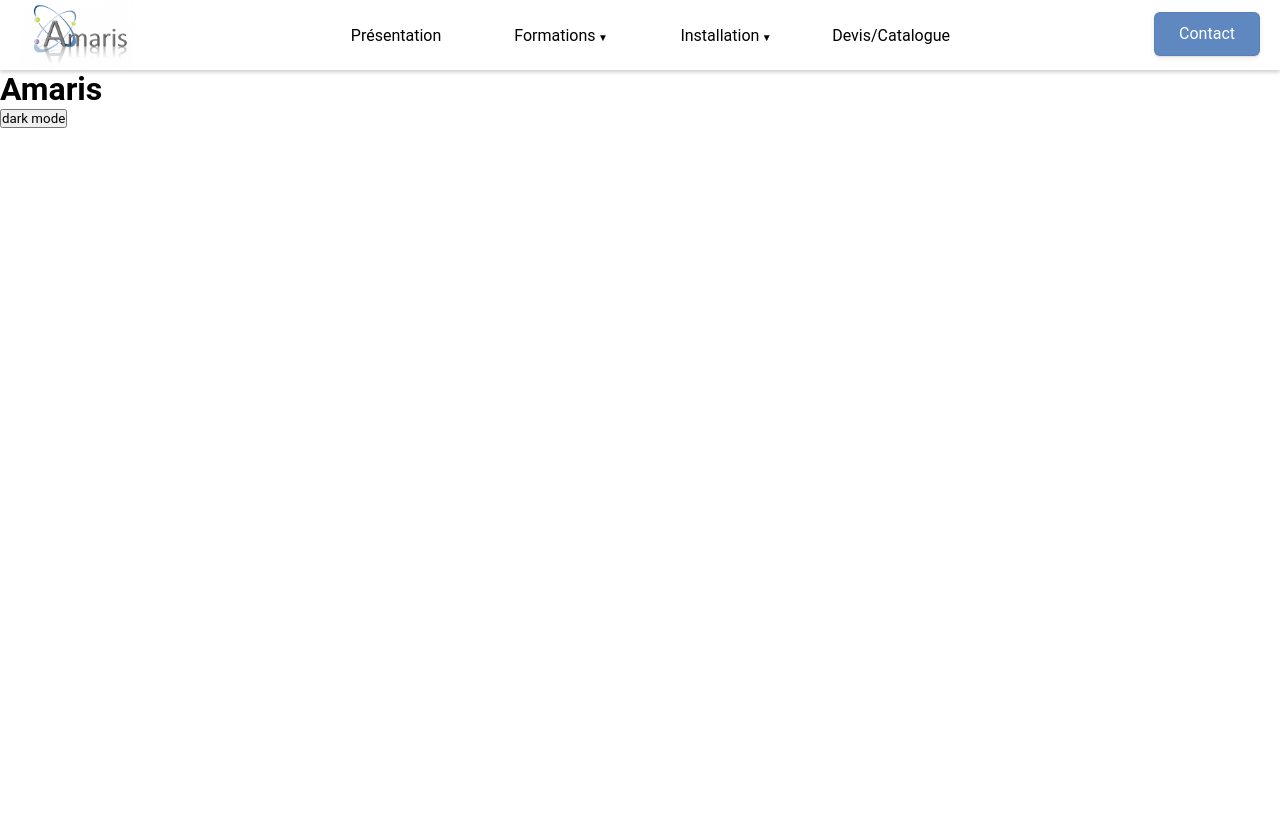
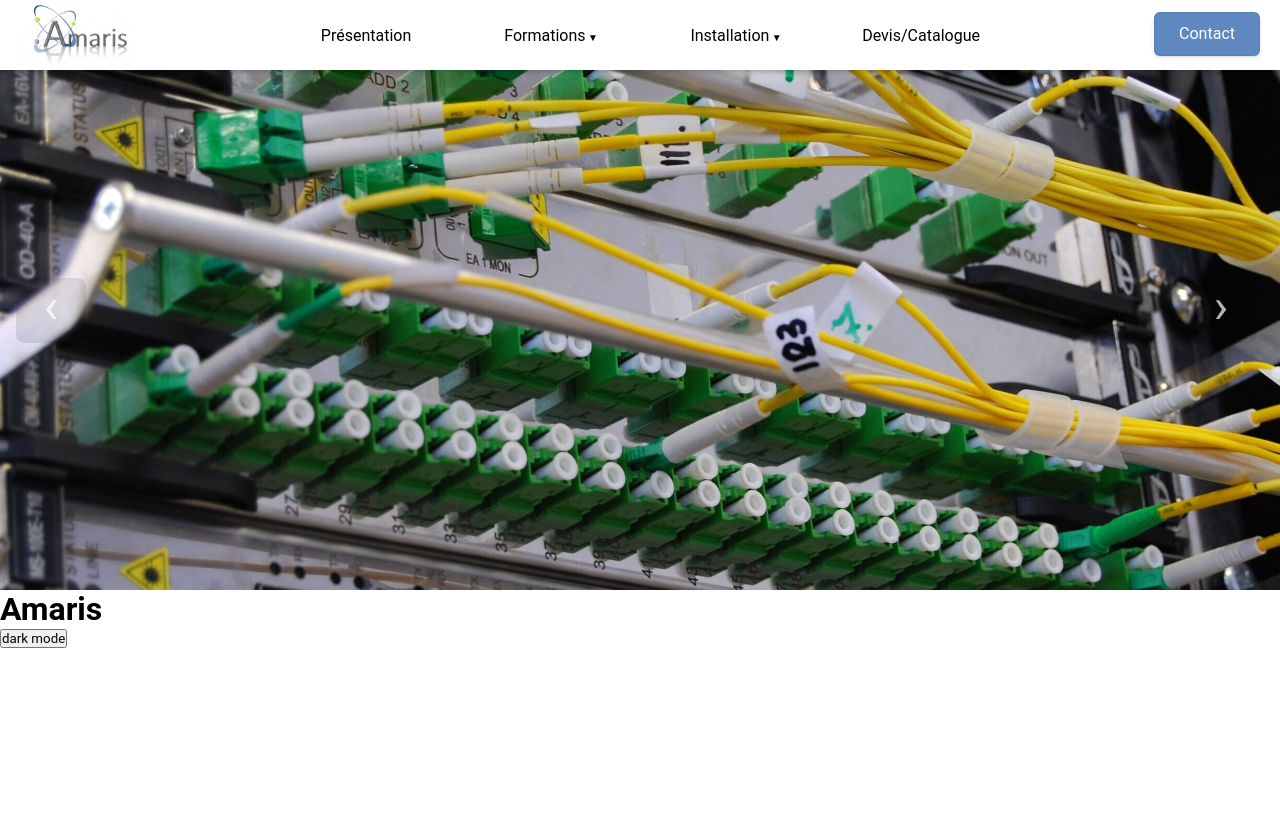
Before and after one commit to alexlec2/amaris_app, a PHP site: page / in a window 1280 px wide. Shown: the top 830 px of the page. Run offline with PHP 8.4, Linux system fonts and the light colour scheme.

Commit message:
carrousel pres

```diff
--- a/assets/js/fonctions.js
+++ b/assets/js/fonctions.js
@@ -10,3 +10,22 @@ function toggleDark(){
         }
     }
 }
+
+const buttons = document.querySelectorAll("[data-carousel-button]")
+
+buttons.forEach(button => {
+    button.addEventListener("click", () => {
+        const offset = button.dataset.carouselButton === "next" ? 1 : -1
+        const slides = button
+            .closest("[data-carousel]")
+            .querySelector("[data-slides]")
+
+        const activeSlide = slides.querySelector("[data-active]")
+        let newIndex = [...slides.children].indexOf(activeSlide) + offset
+        if (newIndex < 0) newIndex = slides.children.length - 1
+        if (newIndex >= slides.children.length) newIndex = 0
+
+        slides.children[newIndex].dataset.active = true
+        delete activeSlide.dataset.active
+    })
+})
--- a/index.html
+++ b/index.html
@@ -7,14 +7,15 @@
     <link rel="stylesheet" href="/style/style.css">
     <link rel="stylesheet" href="/style/navbar.css">
     <link rel="stylesheet" href="/style/footer.css">
+    <link rel="stylesheet" href="/style/carrousel.css">
     <script src="https://unpkg.com/boxicons@2.1.4/dist/boxicons.js"></script>
-    <script src="assets/js/fonctions.js"></script>
+    <script src="assets/js/fonctions.js" defer></script>
     <meta name="viewport" content="width=device-width, initial-scale=1.0">
 </head>
 <body>
     <header>
         <div class="navbarDiv">
-            <img id="logo_amaris" src="assets/logo/LogoAmaris.png" alt="Amaris Telecom Logo"/>
+            <img class="logo" src="assets/logo/LogoAmaris.png" alt="Amaris Telecom Logo" style="width : auto; height : inherit;"/>
             <nav>
                 <ul>
                     <li><a href="#">Présentation</a></li>
@@ -39,11 +40,22 @@
                     <li><a href="#">Devis/Catalogue</a></li>
                 </ul>
             </nav>
-            <button class="button" role="button">Contact</button>
+            <button class="bouton_navbar" role="button">Contact</button>
         </div>
     </header>
 
     <div class="body">
+        <section aria-label="images_carrousel">
+            <div class="carrousel" data-carousel>
+                <button class="bouton_carrousel next" data-carousel-button="next">&#8250;</button>
+                <button class="bouton_carrousel prev" data-carousel-button="prev">&#8249;</button>
+                <ul data-slides>
+                    <li class="slide" data-active><img class="image_carrousel" src="assets/images/cables.jpg" alt="image1"></li>
+                    <li class="slide"><img class="image_carrousel" src="assets/images/telephone.jpg" alt="image2"></li>
+                    <li class="slide"><img class="image_carrousel" src="assets/images/bureau.jpg" alt="image3"></li>
+                </ul>
+            </div>
+        </section>
         <h1>Amaris</h1>
         <div>
             <div class="box">
--- /dev/null
+++ b/style/carrousel.css
@@ -0,0 +1,59 @@
+.image_carrousel{
+    width : 100%;
+    height : 100%;
+    object-fit : cover;
+}
+.carrousel{
+    margin-top : 70px;
+    width : 100vw;
+    height : 65vh;
+    position : relative;
+    background-color: black;
+}
+
+.carrousel > ul{
+    margin : 0;
+    padding : 0;
+    list-style : none;
+}
+
+.slide{
+    position : absolute;
+    inset : 0;
+    opacity : 0;
+    transition : .4s opacity ease-in-out;
+    transition-delay: .4s;
+}
+
+.slide[data-active]{
+    opacity :1;
+    z-index : 1;
+    transition-delay: 0ms;
+}
+
+.bouton_carrousel{
+    color : rgb(255,255,255,0.7);
+    position : absolute;
+    z-index : 2;
+    border : none;
+    font-size : 3rem;
+    top:40%;
+    cursor : pointer;
+    background-color: rgba(0,0,0,0.1);
+    border-radius : 8px;
+    padding-bottom: 8px;
+    width : 70px;
+}
+
+.bouton_carrousel:hover{
+    color : white;
+    background-color: rgba(0,0,0,0.2);
+}
+
+.bouton_carrousel.prev{
+    left : 1rem;
+}
+
+.bouton_carrousel.next {
+    right : 1.5rem;
+}
--- a/style/navbar.css
+++ b/style/navbar.css
@@ -5,6 +5,7 @@ header{
     width: 100%;
     font-size : 16px;
     position: fixed;
+    z-index : 3;
     top: 0;
     left: 0;
     box-shadow: 0 2px 4px 0 rgba(0,0,0,.2);
@@ -35,7 +36,7 @@ nav ul li {
     display: flex;
     align-items: center;
     justify-content: center;
-    width: 165px;
+    width: 185px;
     transition: .3s ease-out;
 }
 
@@ -102,11 +141,10 @@ nav > ul li:hover .menu_sous_deroulant{
     font-size: 10px;
 }
 
-#logo_amaris{
-    height : inherit;
-    width : auto;
-}
+
 
 @media only screen and (max-width: 1000px){
-
+    nav ul li {
+        width : 165px;
+    }
 }
--- a/style/style.css
+++ b/style/style.css
@@ -13,51 +13,7 @@
 }
 
 
- .button {
-     backface-visibility: hidden;
-     background-color: #5e88bf;
-     border-radius: 6px;
-     border-width: 0;
-     box-shadow: rgba(50, 50, 93, .1) 0 0 0 1px inset,rgba(50, 50, 93, .1) 0 2px 5px 0,rgba(0, 0, 0, .07) 0 1px 1px 0;
-     box-sizing: border-box;
-     color: #fff;
-     cursor: pointer;
-     font-size: 100%;
-     height: 44px;
-     line-height: 1.15;
-     margin: 12px 0 0;
-     outline: none;
-     overflow: hidden;
-     padding: 0 25px;
-     position: relative;
-     text-align: center;
-     text-transform: none;
-     transform: translateZ(0);
-     transition: all .2s,box-shadow .08s ease-in;
-     user-select: none;
-     -webkit-user-select: none;
-     touch-action: manipulation;
- }
-
-.button:focus {
-    box-shadow: rgba(50, 50, 93, .1) 0 0 0 1px inset, rgba(50, 50, 93, .2) 0 6px 15px 0, rgba(0, 0, 0, .1) 0 2px 2px 0, rgba(50, 151, 211, .3) 0 0 0 4px;
-}
 .body{
     margin-top: 70px;
     height : 1000px;
 }
-
-button{
-    color: white;
-    font-size: medium;
-    padding : 20px 30px;
-    background-color: #5e88bf;
-    border : none;
-    border-radius: 20px;
-    transition:.2s ease-out;
-}
-
-button:hover{
-    cursor: pointer;
-    background-color: #425f86;
-}
```
Also changed, not shown: other parts of style/navbar.css (+38 -0 lines), assets/images/bureau.jpg (added), assets/images/bureau2.jpg (added), assets/images/cables.jpg (added), assets/images/telephone.jpg (added).
